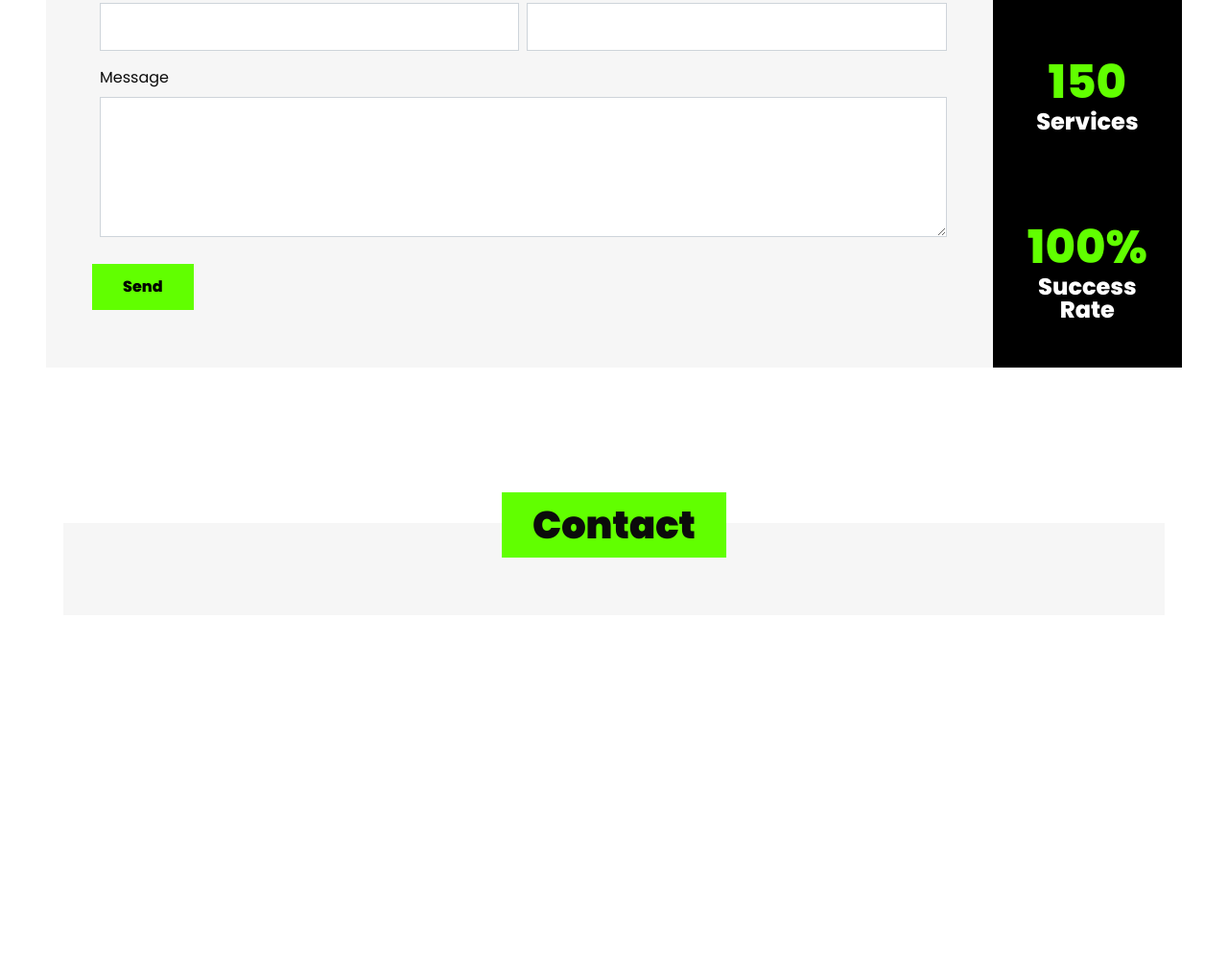
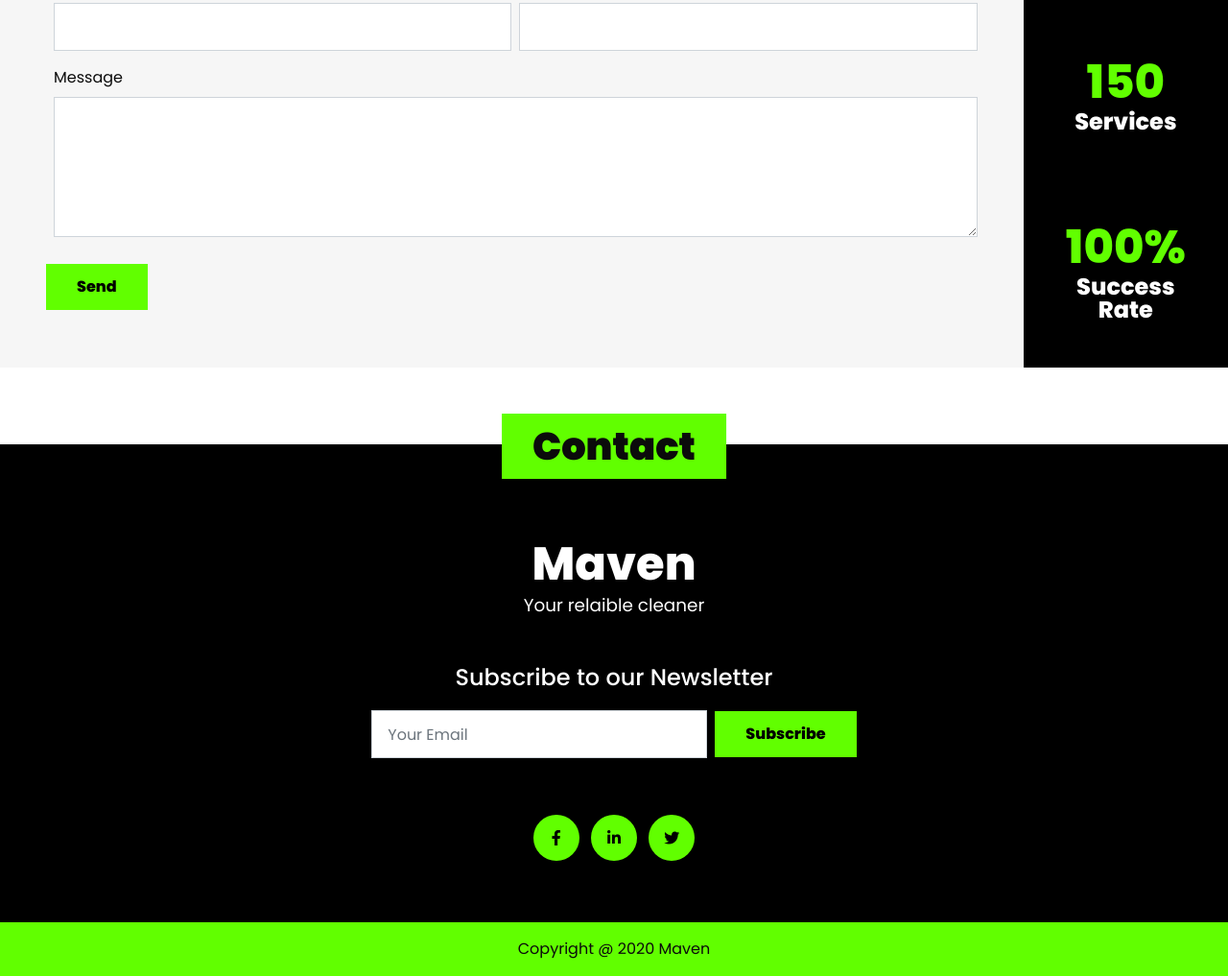
Before and after one commit to ImtiazKun/maven, a plain HTML site: page index.html in a window 1280 px wide. Shown: the part 4769-5786 px from the top of the page at 96% size. Before the commit the page ends 5410 px from the top, so only its background shows below. Drawn offline with Linux system fonts and the light colour scheme.

Commit message:
Day 7 - Finished theme

```diff
--- a/index.html
+++ b/index.html
@@ -23,7 +23,7 @@
 </head>
 
 <body>
-
+    <div class="margin">
         <!-- ==Navbar Start== -->
         <nav class="navbar">
             <div class="navbar-brand">
@@ -108,7 +108,8 @@
                         </p>
 
                         <p class="mt-4">
-                        Donec eget gravida enim. Nullam dictum lacus sed blandit efficitur. Donec nisi tortor, iaculis
+                            Donec eget gravida enim. Nullam dictum lacus sed blandit efficitur. Donec nisi tortor,
+                            iaculis
                             sit amet eros eget.
                         </p>
                     </div>
@@ -232,7 +233,8 @@
                                 <div class="testimonial-carousel">
                                     <div>
                                         <img class="img-fluid" src="assets/images/testimonial-avatar.jpg" alt="">
-                                    <p class="mt-5">I had tried a lot of other services but never have I found such a
+                                        <p class="mt-5">I had tried a lot of other services but never have I found such
+                                            a
                                             great service like theirs. Thanks a lot. </p>
 
                                         <p class="font-weight-bold m-0 p-0">Deren Kalskwy</p>
@@ -241,7 +243,8 @@
 
                                     <div>
                                         <img class="img-fluid" src="assets/images/testimonial-image01.jpg" alt="">
-                                    <p class="mt-5">I had tried a lot of other services but never have I found such a
+                                        <p class="mt-5">I had tried a lot of other services but never have I found such
+                                            a
                                             great service like theirs. Thanks a lot. </p>
 
                                         <p class="font-weight-bold m-0 p-0">McQueen</p>
@@ -337,7 +340,7 @@
     <!-- ==Contact Form Start== -->
     <div id="contact" class="mt-5">
         <!-- ==Form and Banner Section Start== -->
-        <div class="inquery-section container-fluid px-5">
+        <div class="container-fluid">
             <div class="row justify-content-between">
                 <div class="col-12 col-lg-9 col-xl-10 bg-gray p-5 formcontainer order-lg-first order-last">
                     <p class="form-header">Get a quote</p>
@@ -421,19 +424,65 @@
         <!-- ==Form and Banner Section End== -->
     </div>
     <!-- ==Contact Form END== -->
-
+    </div>
 
     <!-- ==Footer Start== -->
-    <footer id="footer">
+    <footer id="footer" class="bg-dark">
         <div class="absolute-header">
             Contact
         </div>
 
-        <div class="container-fluid p-5">
+        <div class="container-fluid text-white">
+            <div class="row justify-content-center">
+                <div class="col-12 text-center p-5 mt-5">
+                    <h2>Maven</h2>
+                    <small>Your relaible cleaner</small>
+                </div>
 
+                <div class="col-12 col-md-10 col-lg-8 col-xl-6 text-center">
+                    <h4>Subscribe to our Newsletter</h4>
+                    <form class="form-inline justify-content-center">
+                        <div class="form-group">
+                            <label for="email" class="sr-only">Your email</label>
+                            <input type="email" class="form-control" id="email" placeholder="Your Email">
+                        </div>
+                        <input type="submit" value="Subscribe" class="btn btn-primary ml-2">
+                    </form>
+                </div>
+
+
+                <div class="col-12 col-xl-8 d-flex justify-content-center align-items-center p-5">
+                    <ul class="list-unstyled list-inline">
+                        <li class="list-inline-item">
+                            <a class="btn-pill" href="">
+                                <i class="fab fa-facebook-f"></i>
+                            </a>
+                        </li>
+
+                        <li class="list-inline-item">
+                            <a class="btn-pill" href="">
+                                <i class="fab fa-linkedin-in"></i>
+                            </a>
+                        </li>
+
+                        <li class="list-inline-item">
+                            <a class="btn-pill" href="">
+                                <i class="fab fa-twitter"></i>
+                            </a>
+                        </li>
+                    </ul>
+                </div>
+            </div>
         </div>
     </footer>
     <!-- ==Footer End== -->
+
+
+    <!-- ==Copyright Start== -->
+    <div class="bg-primary p-3 text-center">
+        Copyright @ 2020 Maven
+    </div>
+    <!-- ==Copyright End== -->
 
     <!-- Jquery.slim -->
     <script src="assets/javascript/jquery-3.6.0.slim.min.js"></script>
--- a/src/main.scss
+++ b/src/main.scss
@@ -24,7 +24,7 @@
     background: $primary;
 }
 
-body {
+.margin {
     padding-right: $grid-gutter-width / 2;
     padding-left: $grid-gutter-width / 2;
 
@@ -107,6 +107,19 @@ ul {
     background-color: #F6F6F6;
 }
 
+
+.btn-pill {
+    display: inline-flex;
+    justify-content: center;
+    align-items: center;
+    height: 3rem;
+    width: 3rem;
+    padding: 0;
+    background-color: $primary;
+    color: black;
+    padding: 1rem;
+    border-radius: 100%;
+}
 
 // Optional
 @import "../node_modules/bootstrap/scss/reboot";
@@ -314,9 +327,6 @@ header {
 
 #contact {
 
-    .inquery-section {
-        min-height: 100vh;
-    }
     .formcontainer {
         // border-right: 10px solid white;
         // @include media-breakpoint-down(md) {
@@ -385,4 +395,17 @@ header {
         background-color: $primary;
         padding: 0.25rem 2rem;
     }
+
+
+    h2 {
+        font-size: 3rem;
+        font-weight: 800;
+        margin: 0;
+        padding: 0;
+    }
+
+    h2 ~ small {
+        font-weight: 400;
+        font-size: 1.15rem;
+    }
 }
```
Also changed, not shown: assets/stylesheets/main.min.css, 1 other file. Lines whose indentation alone changed are shown as unchanged.
